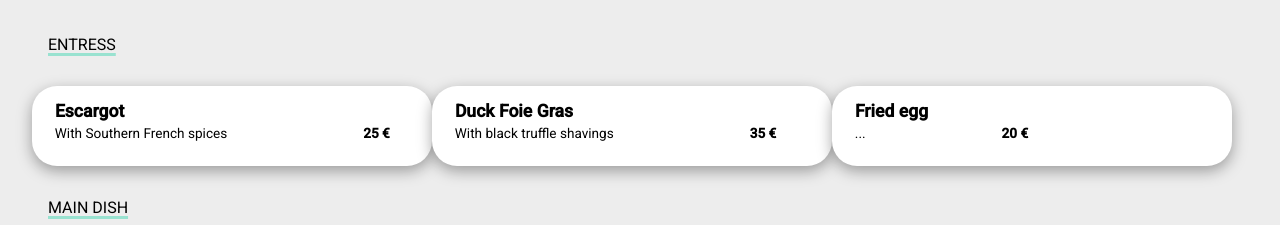
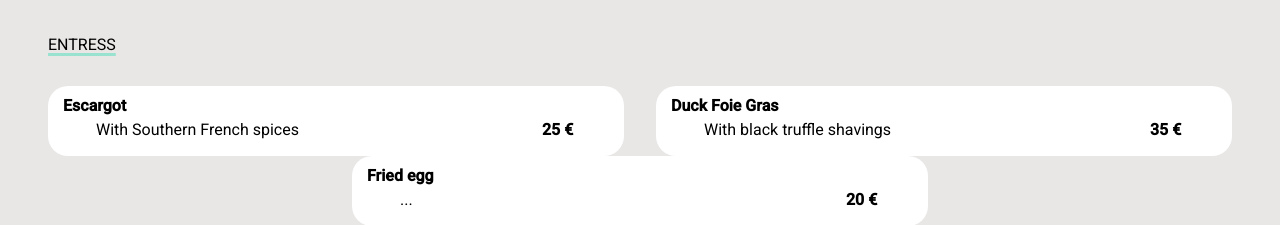
Before and after one commit to davideros3/DavidEros_3_24.09.2023_A, a website: page palette.html in a window 1280 px wide. Shown: the part 580-805 px from the top of the page. Drawn offline with Linux system fonts and the light colour scheme; a web font is replaced by a local one.

Commit message:
third commit

```diff
--- a/palette.html
+++ b/palette.html
@@ -29,7 +29,7 @@
         <div class="main-content__container">
             <div class="main-content__container__header">
                 <h2>The Full Palette</h2>
-                <i class="fa-regular fa-heart fa-xl"></i>
+
             </div>
 
             <p>ENTRESS</p>
@@ -40,6 +40,9 @@
                     <div class="main-content__container__menu__item__text">
                         <p>With Southern French spices </p>
                         <p>25 €</p>
+                    </div>
+                    <div class="main-content__container__menu__item__check">
+                        <i class="fa-solid fa-check"></i>
                     </div>
                 </div>
 
@@ -114,9 +117,17 @@
                         <p>22 €</p>
                     </div>
                 </div>
+
+                <!-- buttoon -->
+
+
+
             </div>
+               <div class="bookmenu"> <button>Order</button></div>
         </div>
     </div>
+
+    <!-- buttoon -->
 
     <!-- Footer -->
 
--- a/sass/components/_buttons.scss
+++ b/sass/components/_buttons.scss
@@ -5,7 +5,7 @@
         border-radius: 10em;
         box-shadow: 1px;
         border: none;
-        background: linear-gradient(to bottom, #FF79DA 0%, #9356DC 100%); ;
+        background: linear-gradient(to bottom, #FF79DA 0%, #9356DC 100%);
         font-size: 1.3em;
         color: white;
         padding: 1.5rem 3rem;
@@ -16,14 +16,12 @@
         box-shadow: rgba(0, 0, 0, 0.35) 0px 5px 15px;
         &:hover {
             transform: scale(1.02);
-          /*  background: (circle, lighten(#FF79DA, 5) 0%, darken(#FF79DA, 10) 100%);*/
+
             background: linear-gradient(to bottom, #FF79DA 0%, #9356DC 80%);
 
 
         }
-        &:active {
-            background-color: red;
+
         }
 
     }
-}
--- a/sass/layouts/_howitworks.scss
+++ b/sass/layouts/_howitworks.scss
@@ -12,7 +12,7 @@
         flex-direction: row;
 
         :hover {
-            background-color: lighten(#9356DC, 50%);
+            background: #FFEFFF;
             &__shape__lg{
                 color: #9356DC;
             }
--- a/sass/layouts/_maincontent.scss
+++ b/sass/layouts/_maincontent.scss
@@ -7,9 +7,10 @@
 
     }
     &__container {
-        background-color: #ededed;
+        background-color: #e9e7e6;
         margin-top: 0;
-        border-radius: 0 35px 0 0;
+        top: -30px;
+        border-radius: 35px 35px 0 0;
         &__header {
             padding: 1em 3em 1em 3em;
             display: flex;
@@ -48,58 +49,108 @@
             flex-wrap: wrap;
             flex-direction: row;
             width: 100%;
-            padding: 1em 3em 1em 2em;
+            padding: 1em 1em 1em 1em;
 
-            &__item{
-                background-color: white;
-                box-shadow: rgba(0, 0, 0, 0.35) 0px 5px 15px;
-                border: none;
-                width: 25em;
-                border-radius: 25px;
-                height: 5em;
-                line-height: 0.3em;
-
+            &__item {
+                margin: 0 0px 0px 0;
+                background: white;
+                height: 70px;
+                width: 36em;
+                border-radius: 20px;
+                box-shadow: grey;
+                position: relative;
+                overflow: hidden;
+                &:hover .main-content__container__menu__item__text{
+                    width: calc(90% - 5px);
+                    transition: width .5s ease-in-out;
+        }
+                &:hover .main-content__container__menu__item__check{
+                    transform: translateX(0px);
+                    transition: .5s ease-in-out;
+                    }
+                &:hover .fa-solid.fa-check{
+                    transform: rotate(360deg);
+                    transition: rotate .5s ease-in-out ;
+                    }
                 h4 {
-                    margin: 1.3em 0px 0.2em 1.3em;
+                    margin:10px 0px 5px 15px;
                     font-weight: bold;
-                    font-size: 1.1em;
+                    font-size: normal;
                 }
 
                 &__text {
                     display: flex;
+                    justify-content: space-between;
+                    overflow: hidden;
+                    width: 100%;
+                    transform-origin: left 50%;
+                    transition-duration: 2s;
 
-                    // padding-top: 1em;
-                    align-items: center;
-
-
-                    p:nth-child(1){
-
-                        font-weight: normal;
-                        font-size: 0.85rem;
+                    p:nth-child(1) {
+                        white-space: wrap;
+                        overflow:hidden;
+                        text-overflow: ellipsis;
+                        margin:0px 0px 0px 0px;
+                        font-size: 1em;
                         text-decoration: none;
-                        margin-right: 0 1.3em ;
-                        margin-left: -18px;
-
-
-
-                    }
-                    p:nth-child(2) {
-
-                        font-weight: bold;
-                        text-decoration: none;
-                        font-size: 0.85rem;
-                        margin-left: 4em;
-
+                        left: -40px;
 
 
                     }
 
+                    p:nth-child(2) {
+                        margin: 0;
+                        font-weight: bold;
+
+                        width:130px;
+                        overflow: hidden;
+                        text-decoration: none;
+                    }
+                }
+
+                &__check {
+                    position: absolute;
+                    background-color: #99E2D0;
+                    top: 0;
+                    bottom:0;
+                    right:0;
+                    width: 65px;
+                    transform-origin: right 50%;
+                    border-radius: 0px 20px 20px 0px;
+                    transform: translateX(65px);
+                    overflow: hidden;
+                    transition-duration: .5s;
+                    .fa-solid.fa-check{
+                        position:absolute;
+                        left: 18px;
+                        top: 20px;
+                        font-size: 1.5rem;
+                        color: #99E2D0;
+                        opacity: 1;
+                        border-radius: 15px;
+                        background-color: #ffff;
+                        width: 30px;
+                        height: 30px;
+                        display: flex;
+                        justify-content: center;
+                        align-items: center;
+                    }
+                }
 
                 }
 
+
+
+
+
+
             }
 
-        }
 
-    }
-}
+
+
+
+
+
+
+        }}
--- a/sass/layouts/_resraurants.scss
+++ b/sass/layouts/_resraurants.scss
@@ -56,49 +56,49 @@
     }
 
 
+
+
     .fa-heart {
         object-fit: cover;
-        padding-right: 2em;
-        transition-duration: 1000ms;
+        padding-right: 1em;
+        transition-duration: 4s;
         transition-property: color;
         transition-timing-function: ease-in-out;
+
+
+
     }
-    .restaurant__card__sz__element__hearth_empty {
-                object-fit: cover;
-                width: 20px;
-                padding-right: 2em;
+    .restaurant__card__sz__element__hearth__empty {
+        width: 20px;
+        height: 20px;
+        color: #e9e7e6;
+        padding-right: 4em;
+
     }
 
-    .restaurant__card__sz__element__hearth_full {
+    .restaurant__card__sz__element__hearth__empty::before {
+        content: "";
+    }
+
+    .restaurant__card__sz__element__hearth__full {
         position: relative;
         display: none;
+        top: -19px;
+
+
 
 
     }
 
-    .restaurant__card__sz__element__hearth_empty:hover +.restaurant__card__sz__element__hearth_full {
+    .restaurant__card__sz__element__hearth__empty:hover +.restaurant__card__sz__element__hearth__full {
         display: block;
-        color: red
-
-    }
+        background: linear-gradient(to bottom, #FF79DA 0%, #9356DC 80%);
+        -webkit-background-clip: text;
+        -moz-background-clip: text;
+        background-clip: text;
+        -webkit-text-fill-color: transparent;
 
 
 
 
-
-    // i {
-
-    //     background: -webkit-linear-gradient(left, #c8689a 0%, #c8689a 50%, #f3f2f4 50%, #f3f2f4 100%);
-    //     -webkit-background-clip: text;
-    //     -webkit-text-fill-color: transparent;
-    //     background-size: 200% 100%;
-    //     background-position: 100% 0;
-    //     transition: background-position 0.3s;
-    //     transform: scale(1);
-    //     transition-duration: 1000ms;
-    //   }
-
-    //   i:hover {
-    //       background-position: 0 0;
-    //       transform: scale(1.12)
-    //   };
+    }
```
Also changed, not shown: index.html (+3 -3 lines), css/style.css, public/img/hearth.png (added), 2 other files.
